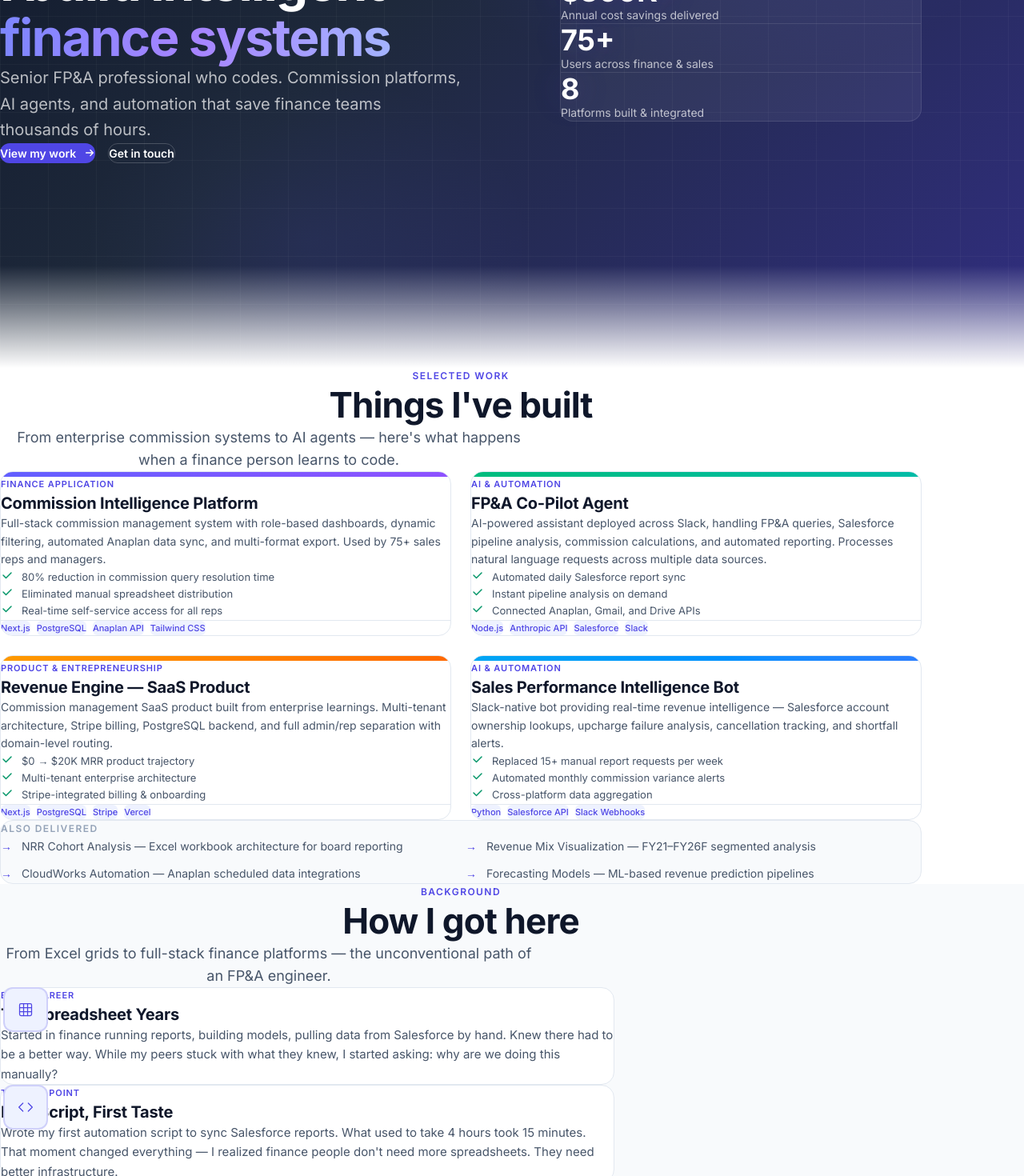
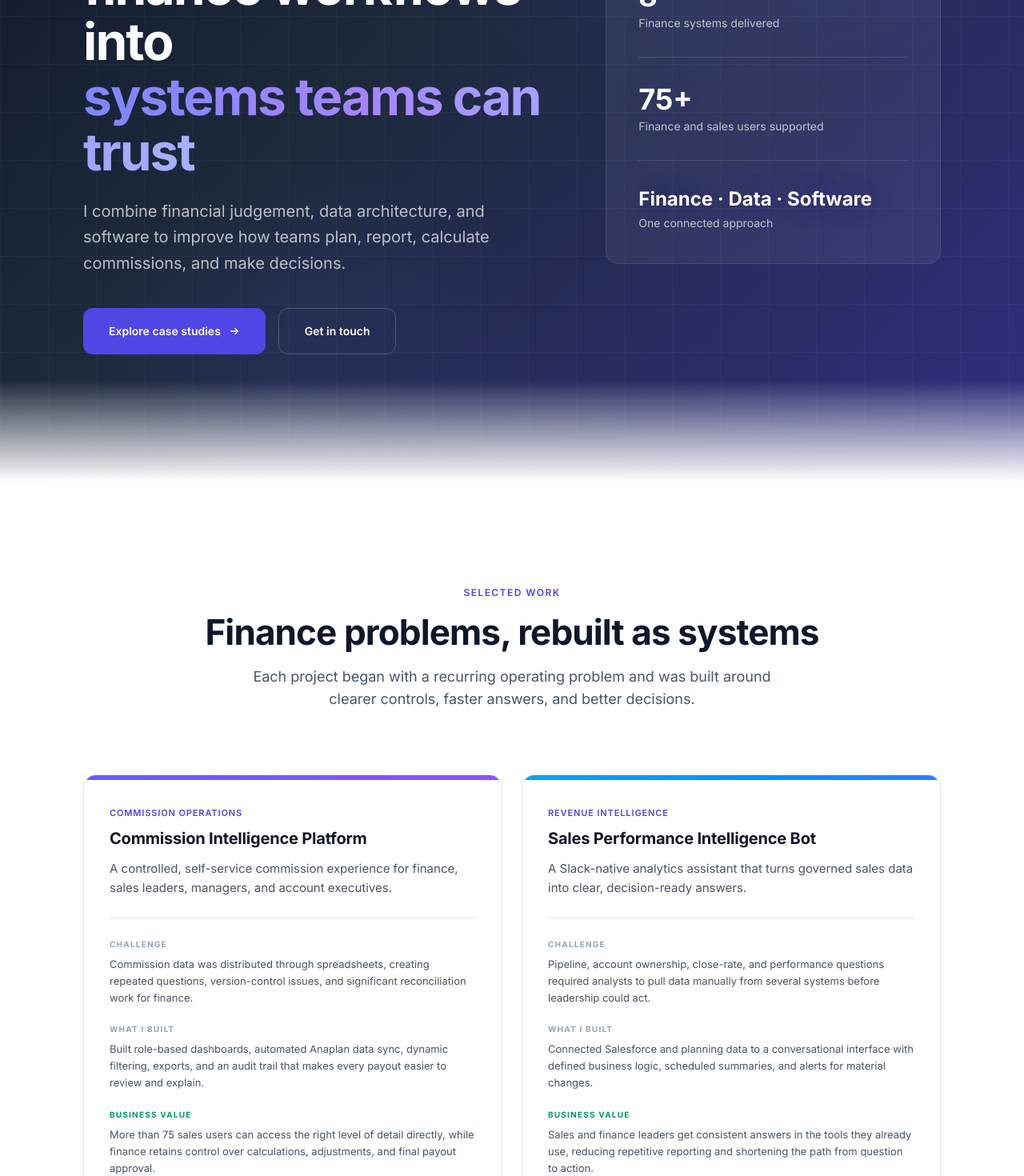
Before and after one commit to Segun14/segfinops-portfolio, a Next.js app: page / in a window 1280 px wide. Shown: the part 340-1810 px from the top of the page at 80% size. Built offline with nearby package versions, Linux system fonts and the light colour scheme.

Commit message:
refine portfolio positioning and case studies

```diff
--- a/src/app/globals.css
+++ b/src/app/globals.css
@@ -29,8 +29,6 @@
   --color-border: #e2e8f0;
   --color-border-hover: #cbd5e1;
 }
-
-* { margin: 0; padding: 0; box-sizing: border-box; }
 
 html {
   scroll-behavior: smooth;
--- a/src/components/Hero.tsx
+++ b/src/components/Hero.tsx
@@ -4,26 +4,26 @@ export default function Hero() {
       <div className="hero-grid" />
       <div className="max-w-6xl mx-auto px-6 lg:px-10 py-32 md:py-40 w-full relative z-10">
         <div className="md:grid md:grid-cols-12 md:gap-12 items-center">
-          {/* Left — 7 cols */}
           <div className="md:col-span-7">
             <div className="animate-fade-in-up">
               <span className="inline-flex items-center gap-2 bg-white/10 border border-white/10 text-indigo-300 text-[0.75rem] font-semibold tracking-wide uppercase px-4 py-1.5 rounded-full mb-6 backdrop-blur-sm">
-                <span className="w-1.5 h-1.5 rounded-full bg-emerald-400 animate-pulse" />
-                Available for opportunities
+                <span className="w-1.5 h-1.5 rounded-full bg-emerald-400" />
+                Senior FP&amp;A · Finance Systems Builder
               </span>
             </div>
 
             <h1 className="text-[2.75rem] md:text-[3.5rem] lg:text-[4rem] font-bold text-white leading-[1.08] tracking-[-0.03em] mb-6 animate-fade-in-up delay-1">
-              I build intelligent
+              I turn complex finance workflows into
               <br />
               <span className="bg-gradient-to-r from-indigo-400 via-violet-400 to-indigo-300 bg-clip-text text-transparent">
-                finance systems
+                systems teams can trust
               </span>
             </h1>
 
             <p className="text-text-inverse-secondary text-lg md:text-xl leading-relaxed max-w-xl mb-10 animate-fade-in-up delay-2">
-              Senior FP&amp;A professional who codes. Commission platforms,
-              AI agents, and automation that save finance teams thousands of hours.
+              I combine financial judgement, data architecture, and software to
+              improve how teams plan, report, calculate commissions, and make
+              decisions.
             </p>
 
             <div className="flex flex-wrap gap-4 animate-fade-in-up delay-3">
@@ -31,7 +31,7 @@ export default function Hero() {
                 href="#work"
                 className="inline-flex items-center gap-2.5 bg-accent font-semibold px-8 py-4 rounded-xl text-white text-[0.875rem] hover:bg-accent-hover transition-all hover:shadow-lg hover:shadow-accent/25"
               >
-                View my work
+                Explore case studies
                 <svg width="14" height="14" viewBox="0 0 16 16" fill="none">
                   <path d="M3 8h10M9 4l4 4-4 4" stroke="currentColor" strokeWidth="1.5" strokeLinecap="round" strokeLinejoin="round"/>
                 </svg>
@@ -45,23 +45,22 @@ export default function Hero() {
             </div>
           </div>
 
-          {/* Right — stats — 5 cols */}
           <div className="md:col-span-5 mt-16 md:mt-0 animate-slide-right delay-4">
             <div className="bg-white/[0.06] backdrop-blur-md border border-white/10 rounded-2xl p-8 md:p-10">
               <div className="space-y-8">
                 <div>
-                  <div className="text-4xl font-bold text-white stat-glow">$300K+</div>
-                  <div className="text-text-inverse-secondary text-sm mt-1">Annual cost savings delivered</div>
+                  <div className="text-4xl font-bold text-white stat-glow">8</div>
+                  <div className="text-text-inverse-secondary text-sm mt-1">Finance systems delivered</div>
                 </div>
                 <div className="h-px bg-white/10" />
                 <div>
                   <div className="text-4xl font-bold text-white stat-glow">75+</div>
-                  <div className="text-text-inverse-secondary text-sm mt-1">Users across finance &amp; sales</div>
+                  <div className="text-text-inverse-secondary text-sm mt-1">Finance and sales users supported</div>
                 </div>
                 <div className="h-px bg-white/10" />
                 <div>
-                  <div className="text-4xl font-bold text-white stat-glow">8</div>
-                  <div className="text-text-inverse-secondary text-sm mt-1">Platforms built &amp; integrated</div>
+                  <div className="text-2xl font-bold text-white stat-glow">Finance · Data · Software</div>
+                  <div className="text-text-inverse-secondary text-sm mt-1">One connected approach</div>
                 </div>
               </div>
             </div>
@@ -69,7 +68,6 @@ export default function Hero() {
         </div>
       </div>
 
-      {/* Bottom gradient fade */}
       <div className="absolute bottom-0 left-0 right-0 h-32 bg-gradient-to-t from-white to-transparent" />
     </section>
   );
--- a/src/components/Work.tsx
+++ b/src/components/Work.tsx
@@ -1,136 +1,150 @@
 const projects = [
   {
     title: "Commission Intelligence Platform",
-    category: "Finance Application",
-    description:
-      "Full-stack commission management system with role-based dashboards, dynamic filtering, automated Anaplan data sync, and multi-format export. Used by 75+ sales reps and managers.",
-    impact: [
-      "80% reduction in commission query resolution time",
-      "Eliminated manual spreadsheet distribution",
-      "Real-time self-service access for all reps",
-    ],
-    tech: ["Next.js", "PostgreSQL", "Anaplan API", "Tailwind CSS"],
+    category: "Commission Operations",
+    summary:
+      "A controlled, self-service commission experience for finance, sales leaders, managers, and account executives.",
+    challenge:
+      "Commission data was distributed through spreadsheets, creating repeated questions, version-control issues, and significant reconciliation work for finance.",
+    solution:
+      "Built role-based dashboards, automated Anaplan data sync, dynamic filtering, exports, and an audit trail that makes every payout easier to review and explain.",
+    value:
+      "More than 75 sales users can access the right level of detail directly, while finance retains control over calculations, adjustments, and final payout approval.",
+    tech: ["Next.js", "PostgreSQL", "Anaplan API", "Kubernetes"],
     color: "from-indigo-500 to-violet-500",
+  },
+  {
+    title: "Sales Performance Intelligence Bot",
+    category: "Revenue Intelligence",
+    summary:
+      "A Slack-native analytics assistant that turns governed sales data into clear, decision-ready answers.",
+    challenge:
+      "Pipeline, account ownership, close-rate, and performance questions required analysts to pull data manually from several systems before leadership could act.",
+    solution:
+      "Connected Salesforce and planning data to a conversational interface with defined business logic, scheduled summaries, and alerts for material changes.",
+    value:
+      "Sales and finance leaders get consistent answers in the tools they already use, reducing repetitive reporting and shortening the path from question to action.",
+    tech: ["TypeScript", "Slack API", "Salesforce", "PostgreSQL"],
+    color: "from-sky-500 to-blue-500",
+  },
+  {
+    title: "Headcount Planning Platform",
+    category: "Planning & Forecasting",
+    summary:
+      "A governed planning application for workforce costs, movements, scenarios, and long-range forecasts.",
+    challenge:
+      "Roster data, compensation changes, transfers, hiring plans, foreign exchange, and forecast assumptions lived in disconnected files with limited traceability.",
+    solution:
+      "Created validated uploads, effective-dated changes, scenario modelling, departmental rollups, movement bridges, and employee-level drilldowns.",
+    value:
+      "Planners can reconcile current workforce costs, test future decisions, and trace company-level changes back to the employees and assumptions driving them.",
+    tech: ["Next.js", "PostgreSQL", "Financial Modelling", "AI Analysis"],
+    color: "from-amber-500 to-orange-500",
   },
   {
     title: "FP&A Co-Pilot Agent",
     category: "AI & Automation",
-    description:
-      "AI-powered assistant deployed across Slack, handling FP&A queries, Salesforce pipeline analysis, commission calculations, and automated reporting. Processes natural language requests across multiple data sources.",
-    impact: [
-      "Automated daily Salesforce report sync",
-      "Instant pipeline analysis on demand",
-      "Connected Anaplan, Gmail, and Drive APIs",
-    ],
-    tech: ["Node.js", "Anthropic API", "Salesforce", "Slack"],
+    summary:
+      "An operating layer that helps finance monitor workflows, investigate exceptions, and coordinate recurring work.",
+    challenge:
+      "Critical finance activity was spread across email, calendars, CRM, planning tools, shared drives, scheduled jobs, and manual follow-ups.",
+    solution:
+      "Built a multi-agent assistant with persistent context, tool integrations, workflow monitoring, and clear guardrails around sensitive data and external actions.",
+    value:
+      "The agent surfaces issues earlier, keeps operational context connected, and accelerates analysis while controlled calculations and approvals remain deterministic.",
+    tech: ["TypeScript", "AI/LLM", "Google Workspace", "Slack"],
     color: "from-emerald-500 to-teal-500",
-  },
-  {
-    title: "Revenue Engine — SaaS Product",
-    category: "Product & Entrepreneurship",
-    description:
-      "Commission management SaaS product built from enterprise learnings. Multi-tenant architecture, Stripe billing, PostgreSQL backend, and full admin/rep separation with domain-level routing.",
-    impact: [
-      "$0 → $20K MRR product trajectory",
-      "Multi-tenant enterprise architecture",
-      "Stripe-integrated billing & onboarding",
-    ],
-    tech: ["Next.js", "PostgreSQL", "Stripe", "Vercel"],
-    color: "from-amber-500 to-orange-500",
-  },
-  {
-    title: "Sales Performance Intelligence Bot",
-    category: "AI & Automation",
-    description:
-      "Slack-native bot providing real-time revenue intelligence — Salesforce account ownership lookups, upcharge failure analysis, cancellation tracking, and shortfall alerts.",
-    impact: [
-      "Replaced 15+ manual report requests per week",
-      "Automated monthly commission variance alerts",
-      "Cross-platform data aggregation",
-    ],
-    tech: ["Python", "Salesforce API", "Slack Webhooks"],
-    color: "from-sky-500 to-blue-500",
   },
 ];
 
 const additionalWork = [
-  "NRR Cohort Analysis — Excel workbook architecture for board reporting",
-  "Revenue Mix Visualization — FY21–FY26F segmented analysis",
-  "CloudWorks Automation — Anaplan scheduled data integrations",
-  "Forecasting Models — ML-based revenue prediction pipelines",
+  "Revenue and NRR analysis for management reporting",
+  "Anaplan integrations and scheduled data workflows",
+  "Board reporting models and executive dashboards",
+  "Automated finance data pipelines and controls",
 ];
 
 export default function Work() {
   return (
     <section id="work" className="py-24 md:py-32 bg-bg-primary">
       <div className="max-w-6xl mx-auto px-6 lg:px-10">
-        {/* Section header */}
         <div className="text-center mb-16 md:mb-20">
           <span className="text-accent text-[0.75rem] font-semibold tracking-[0.12em] uppercase block mb-3">
             Selected Work
           </span>
           <h2 className="text-3xl md:text-[2.75rem] font-bold text-text-primary tracking-[-0.02em] mb-4">
-            Things I&apos;ve built
+            Finance problems, rebuilt as systems
           </h2>
           <p className="text-text-secondary text-lg max-w-2xl mx-auto">
-            From enterprise commission systems to AI agents — here&apos;s what happens when
-            a finance person learns to code.
+            Each project began with a recurring operating problem and was built
+            around clearer controls, faster answers, and better decisions.
           </p>
         </div>
 
-        {/* Project cards */}
         <div className="grid md:grid-cols-2 gap-6">
           {projects.map((project) => (
-            <div
+            <article
               key={project.title}
               className="group bg-bg-card border border-border rounded-2xl overflow-hidden card-hover"
             >
-              {/* Gradient top bar */}
               <div className={`h-1.5 bg-gradient-to-r ${project.color}`} />
 
-              <div className="p-8">
+              <div className="p-7 md:p-8">
                 <span className="text-accent text-[0.6875rem] font-semibold uppercase tracking-[0.08em] block mb-2">
                   {project.category}
                 </span>
                 <h3 className="text-xl font-bold text-text-primary mb-3 tracking-[-0.01em] group-hover:text-accent transition-colors">
                   {project.title}
                 </h3>
-                <p className="text-text-secondary text-[0.875rem] leading-relaxed mb-5">
-                  {project.description}
+                <p className="text-text-secondary text-[0.9375rem] leading-relaxed mb-6">
+                  {project.summary}
                 </p>
 
-                {/* Impact */}
-                <ul className="space-y-2 mb-6">
-                  {project.impact.map((item) => (
-                    <li key={item} className="flex gap-2.5 text-[0.8125rem] text-text-secondary leading-relaxed">
-                      <svg className="w-4 h-4 text-emerald mt-0.5 shrink-0" viewBox="0 0 16 16" fill="none">
-                        <path d="M3 8l3.5 3.5L13 5" stroke="currentColor" strokeWidth="1.5" strokeLinecap="round" strokeLinejoin="round"/>
-                      </svg>
-                      {item}
-                    </li>
-                  ))}
-                </ul>
+                <div className="space-y-5 border-t border-border pt-6">
+                  <div>
+                    <p className="text-[0.625rem] font-bold uppercase tracking-[0.12em] text-text-muted mb-1.5">
+                      Challenge
+                    </p>
+                    <p className="text-text-secondary text-[0.8125rem] leading-relaxed">
+                      {project.challenge}
+                    </p>
+                  </div>
+                  <div>
+                    <p className="text-[0.625rem] font-bold uppercase tracking-[0.12em] text-text-muted mb-1.5">
+                      What I built
+                    </p>
+                    <p className="text-text-secondary text-[0.8125rem] leading-relaxed">
+                      {project.solution}
+                    </p>
+                  </div>
+                  <div>
+                    <p className="text-[0.625rem] font-bold uppercase tracking-[0.12em] text-emerald mb-1.5">
+                      Business value
+                    </p>
+                    <p className="text-text-secondary text-[0.8125rem] leading-relaxed">
+                      {project.value}
+                    </p>
+                  </div>
+                </div>
 
-                {/* Tech stack */}
-                <div className="flex flex-wrap gap-2 pt-5 border-t border-border">
-                  {project.tech.map((t) => (
+                <div className="flex flex-wrap gap-2 mt-6 pt-5 border-t border-border">
+                  {project.tech.map((technology) => (
                     <span
-                      key={t}
+                      key={technology}
                       className="text-[0.6875rem] font-medium text-accent bg-accent-light px-2.5 py-1 rounded-md"
                     >
-                      {t}
+                      {technology}
                     </span>
                   ))}
                 </div>
               </div>
-            </div>
+            </article>
           ))}
         </div>
 
-        {/* Additional work */}
         <div className="mt-10 bg-bg-secondary border border-border rounded-2xl p-8 md:p-10">
           <h3 className="text-[0.75rem] font-semibold text-text-muted uppercase tracking-[0.12em] mb-6">
-            Also Delivered
+            Additional Work
           </h3>
           <div className="grid sm:grid-cols-2 gap-3">
             {additionalWork.map((item) => (
```
